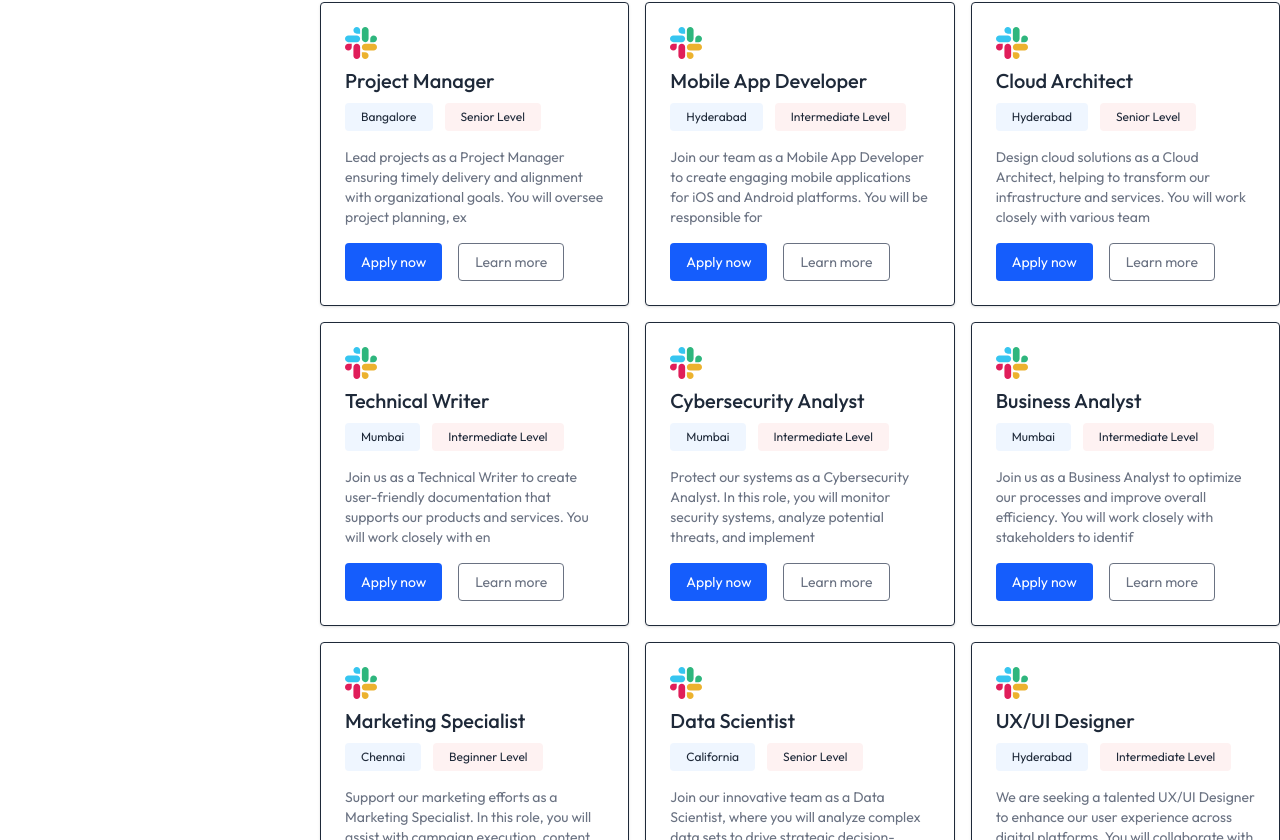
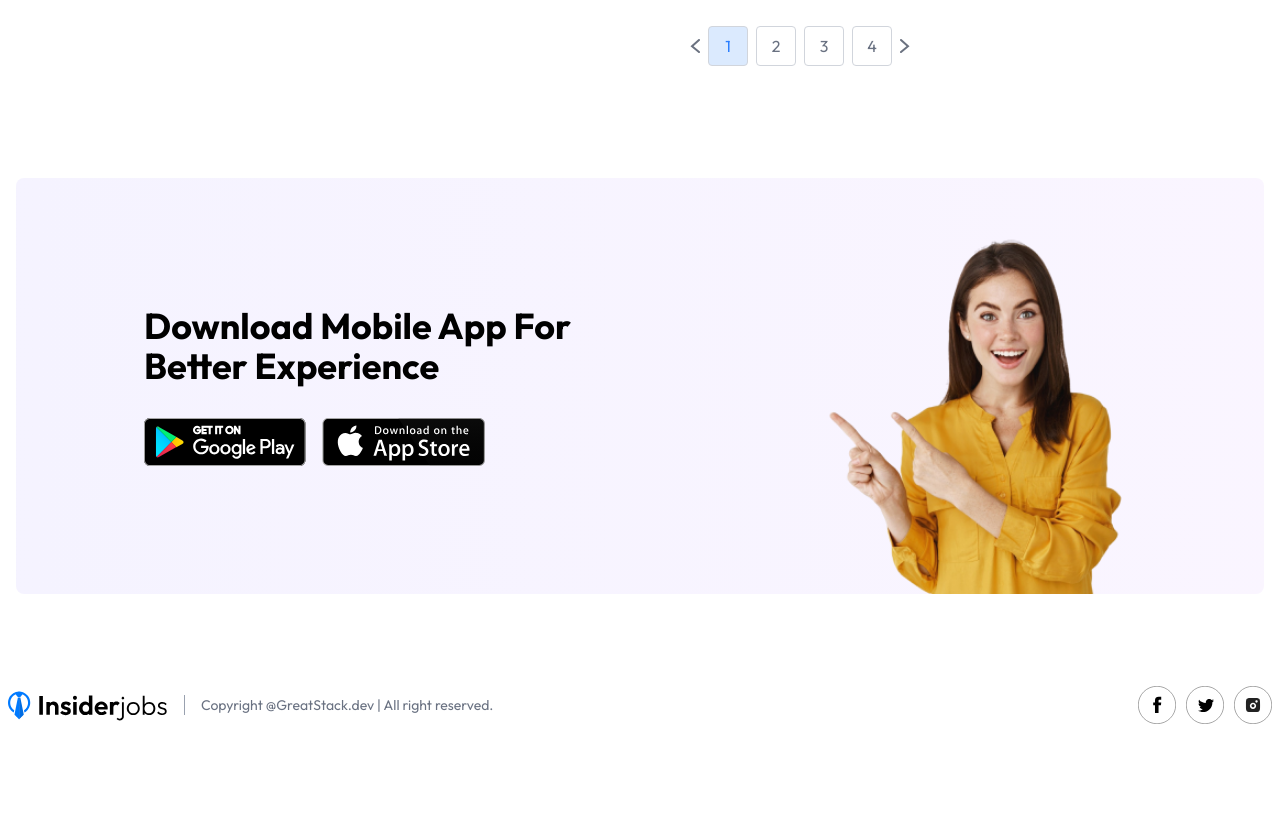
Before and after one commit to VatsalMishra027/Job-Portal, a React (Vite) app in the folder client/: page / in a window 1280 px wide. Shown: the part 1360-2200 px from the top of the page. After the commit the page ends 2096 px from the top, so only its background shows below. Built offline with nearby package versions, Linux system fonts and the light colour scheme; no server answers.

Commit message:
Added footer and app download section

```diff
--- /dev/null
+++ b/client/src/components/AppDownload.jsx
@@ -0,0 +1,25 @@
+import React from 'react'
+import { assets } from '../assets/assets'
+
+const AppDownload = () => {
+  return (
+    <div className='container px-4 2xl:px-20 mx-auto my-20'>
+      <div className='relative bg-gradient-to-r from-violet-50 to-purple-50 p-12 sm:p-24 lg:p-32 rounded-lg'>
+        <div>
+          <h1 className='text-2xl sm:text-4xl font-bold mb-8 max-w-md'>Download Mobile App For Better Experience</h1>
+          <div className='flex gap-4'>
+            <a href="#" className='inline-block'>
+              <img className='h-12' src={assets.play_store} alt="" />
+            </a>
+            <a href="#" className='inline-block'>
+              <img className='h-12' src={assets.app_store} alt="" />
+            </a>
+          </div>
+        </div>
+        <img className='absolute w-80 right-0 bottom-0 mr-32 mx-lg:hidden' src={assets.app_main_img} alt="" />
+      </div>
+    </div>
+  )
+}
+
+export default AppDownload
--- /dev/null
+++ b/client/src/components/Footer.jsx
@@ -0,0 +1,19 @@
+import React from 'react'
+import { assets } from '../assets/assets'
+
+const Footer = () => {
+  return (
+    <div className='container px-2 2xl:px-20 mx-auto flex items-center justify-between gap-4 py-3 mt-20'>
+       <img width={160} src={assets.logo} alt="" />
+       <p className='flex-1 border-l border-gray-400 pl-4 text-sm text-gray-500 max-sm:hidden'>Copyright @GreatStack.dev | All right reserved.</p>
+       <div className='flex gap-2.5 '>
+         <img width={38} src={assets.facebook_icon} alt="" />
+         <img width={38} src={assets.twitter_icon}alt="" />
+         <img width={38} src={assets.instagram_icon} alt="" />
+       </div>
+    </div>
+
+  )
+}
+
+export default Footer
--- a/client/src/components/JobListing.jsx
+++ b/client/src/components/JobListing.jsx
@@ -75,7 +75,7 @@
             <h3 className='font-medium text-3xl py-2' id='job-list'>Latest jobs</h3>
             <p className ='mb-8'>Get your desired job from top companies</p>
             <div className ='grid grid-cols-1 sm:grid-cols-2 xl:grid-cols-3 gap-4'>
-                {jobs.map((job,index) => (
+                {jobs.slice((currentPage-1)*6,currentPage*6).map((job,index) => (
                     <JobCard key={index} job={job} />
                 ))}
             </div>
@@ -84,22 +84,16 @@
             {jobs.length > 0 && (
                 <div className='flex items-center justify-center space-x-2 mt-10'>
                     <a href="#jobs-list">
-                        <img src={assets.left_arrow_icon} alt="" />
+                        <img onClick={() =>setCurrentPage(Math.max(currentPage-1,1))} src={assets.left_arrow_icon} alt="" />
                     </a>
                     {Array.from({ length: Math.ceil(jobs.length / 6) }).map((_, index) => (
-   <a href="#jobs-list" key={index}>
-    <button
-      className={`w-10 h-10 flex items-center justify-center border border-gray-300 rounded ${
-        currentPage === index + 1 ? 'bg-blue-100 text-blue-500' : 'text-gray-500'
-      }`}
-    >
-      {index + 1}
-    </button>
-  </a>
-))}
+                      <a href="#jobs-list" key={index}>
+                        <button onClick={() => setCurrentPage(index+1)} className={`w-10 h-10 flex items-center justify-center border border-gray-300 rounded ${currentPage === index + 1 ? 'bg-blue-100 text-blue-500' : 'text-gray-500'}`}>{index + 1} </button>
+                         </a>
+                          ))}
 
                      <a href="#jobs-list">
-                        <img src={assets.right_arrow_icon} alt="" />
+                        <img onClick={() => setCurrentPage(Math.min(currentPage+1,Math.ceil(jobs.length/6 )))} src={assets.right_arrow_icon} alt="" />
                     </a>
                 </div>
             )}
--- a/client/src/pages/Home.jsx
+++ b/client/src/pages/Home.jsx
@@ -2,6 +2,8 @@
 import NavBar from '../components/NavBar'
 import Hero from '../components/Hero'
 import JobListing from '../components/JobListing'
+import AppDownload from '../components/AppDownload'
+import Footer from '../components/Footer'
 
 
 function Home() {
@@ -10,6 +12,8 @@
         <NavBar/>
         <Hero/>
         <JobListing/>
+        <AppDownload/>
+        <Footer/>
 
     </div>
   )
```
